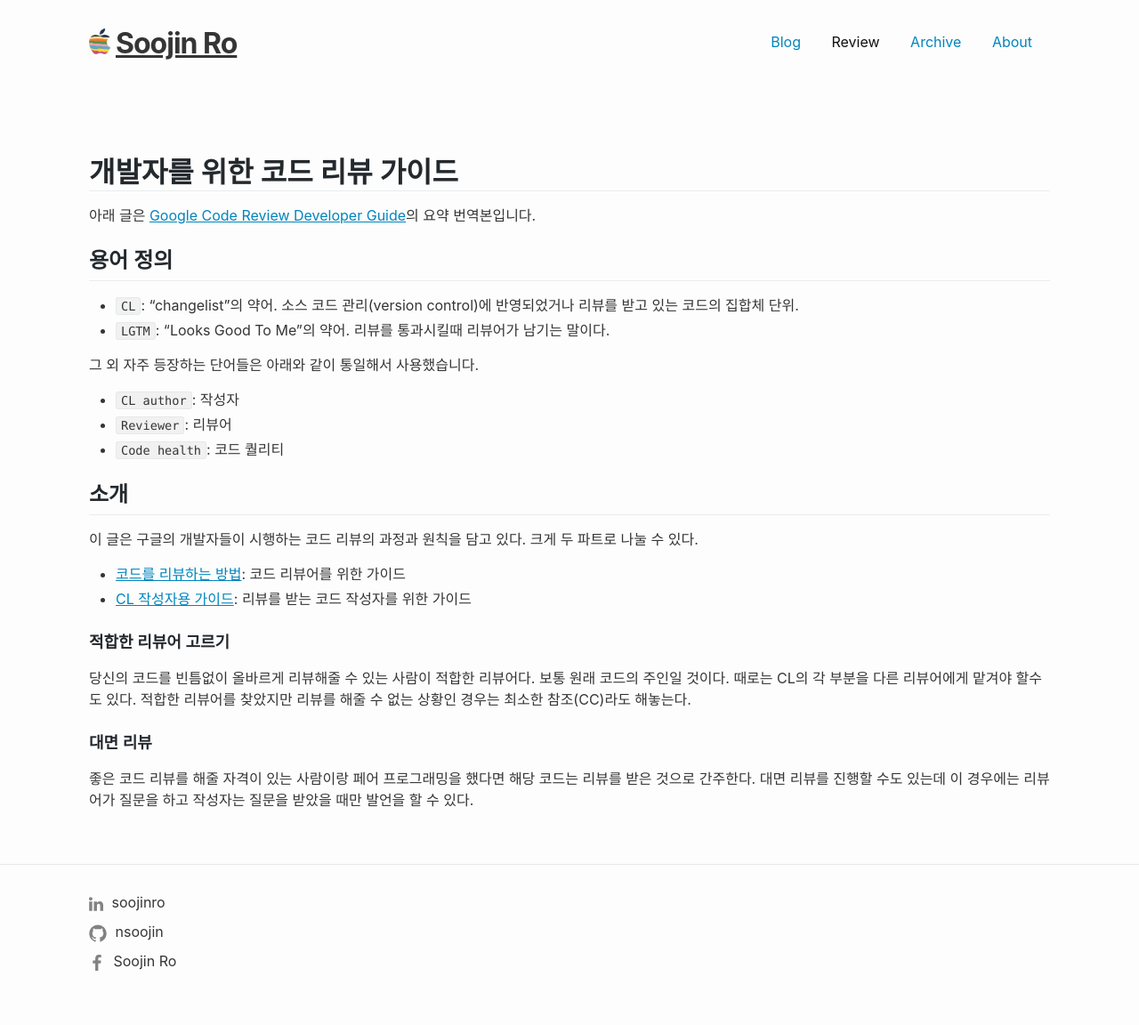
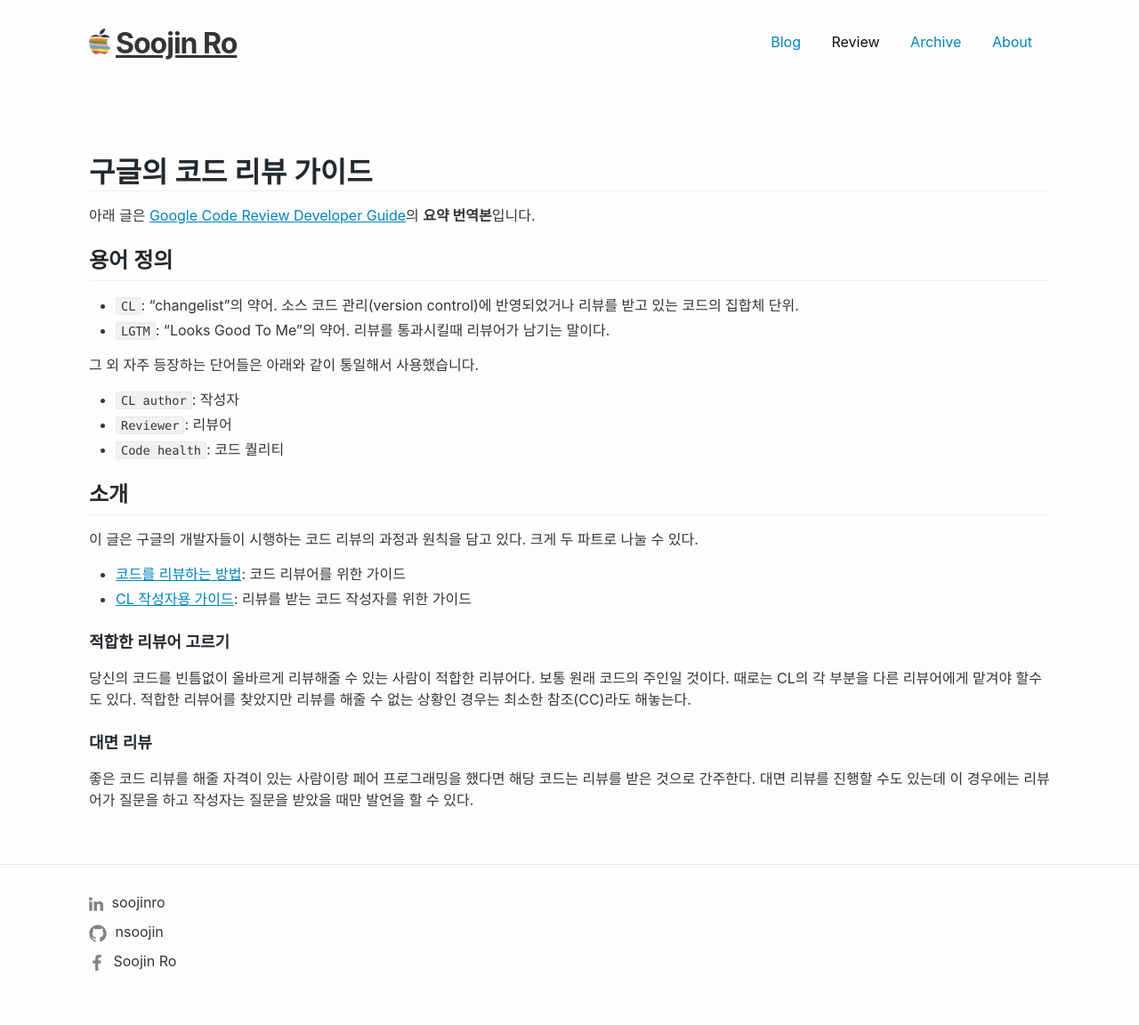
Before and after one commit to nsoojin/nsoojin.github.io, a Jekyll site: the page built from review/index.md, in a window 1280 px wide. Shown: the whole page at 89% size. Built offline with Jekyll 4.4.1, drawn with Linux system fonts in a browser that asks for light colours.

Commit message:
구글 코드 리뷰 가이드 제목 변경

```diff
--- a/review/index.md
+++ b/review/index.md
@@ -8,9 +8,9 @@ published: true
 meta: {}
 ---
 
-# 개발자를 위한 코드 리뷰 가이드
+# 구글의 코드 리뷰 가이드
 
-아래 글은 [Google Code Review Developer Guide](https://google.github.io/eng-practices/review/)의 요약 번역본입니다.
+아래 글은 [Google Code Review Developer Guide](https://google.github.io/eng-practices/review/)의 **요약 번역본**입니다.
 
 ## 용어 정의
 - `CL`: "changelist"의 약어. 소스 코드 관리(version control)에 반영되었거나 리뷰를 받고 있는 코드의 집합체 단위.
```
